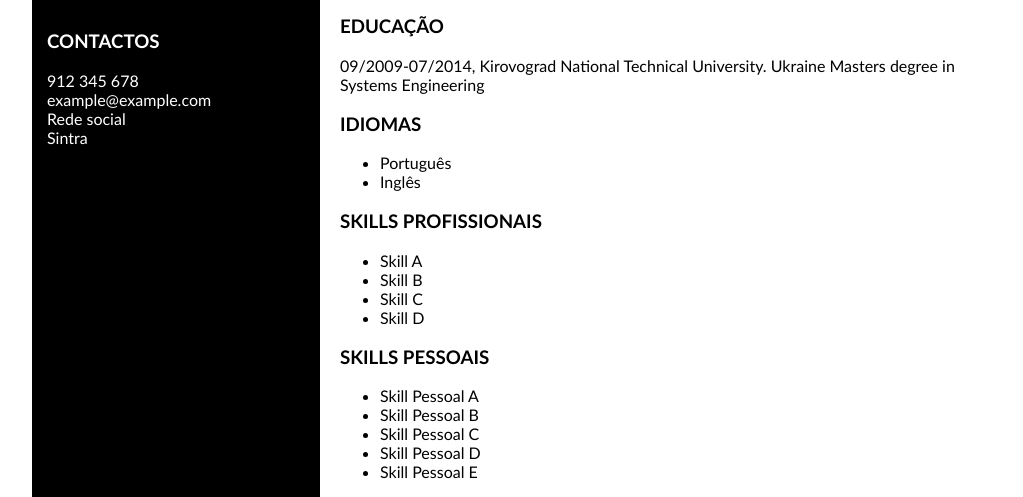
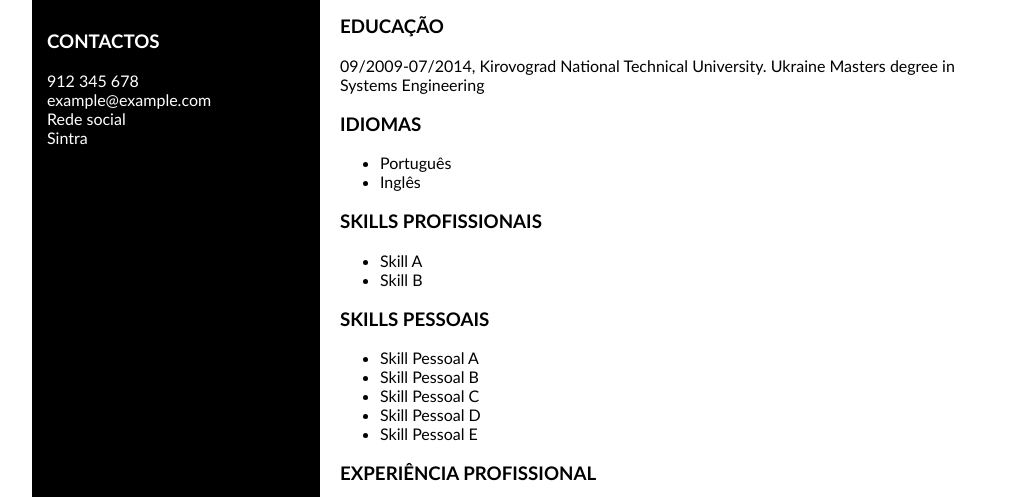
Before and after one commit to parakedista/code-developer, a plain HTML site: page index.html in a window 1280 px wide. Shown: the part 254-751 px from the top of the page, without its empty margins (128-1151 px from the left). Drawn offline with Linux system fonts and the light colour scheme.

Commit message:
remove skills

```diff
--- a/index.html
+++ b/index.html
@@ -35,8 +35,6 @@
                         <ul>
                             <li>Skill A</li>
                             <li>Skill B</li>
-                            <li>Skill C</li>
-                            <li>Skill D</li>
                         </ul>
                     </article>
                     <article>
```
